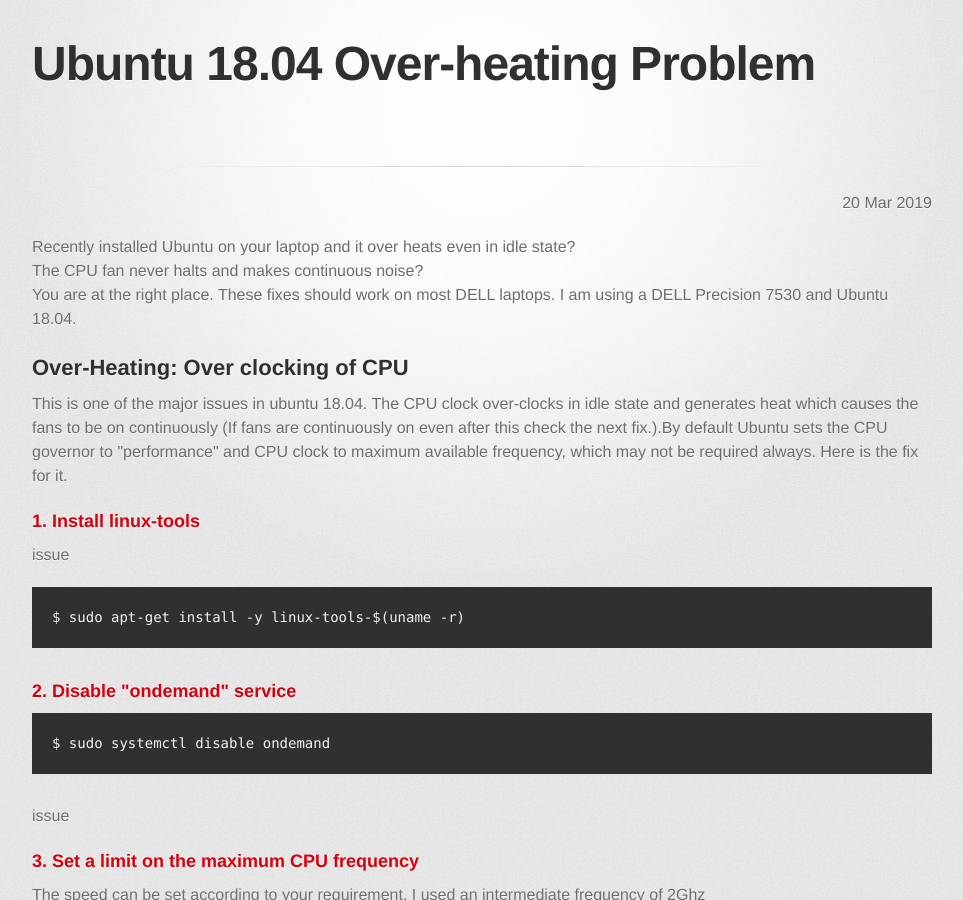
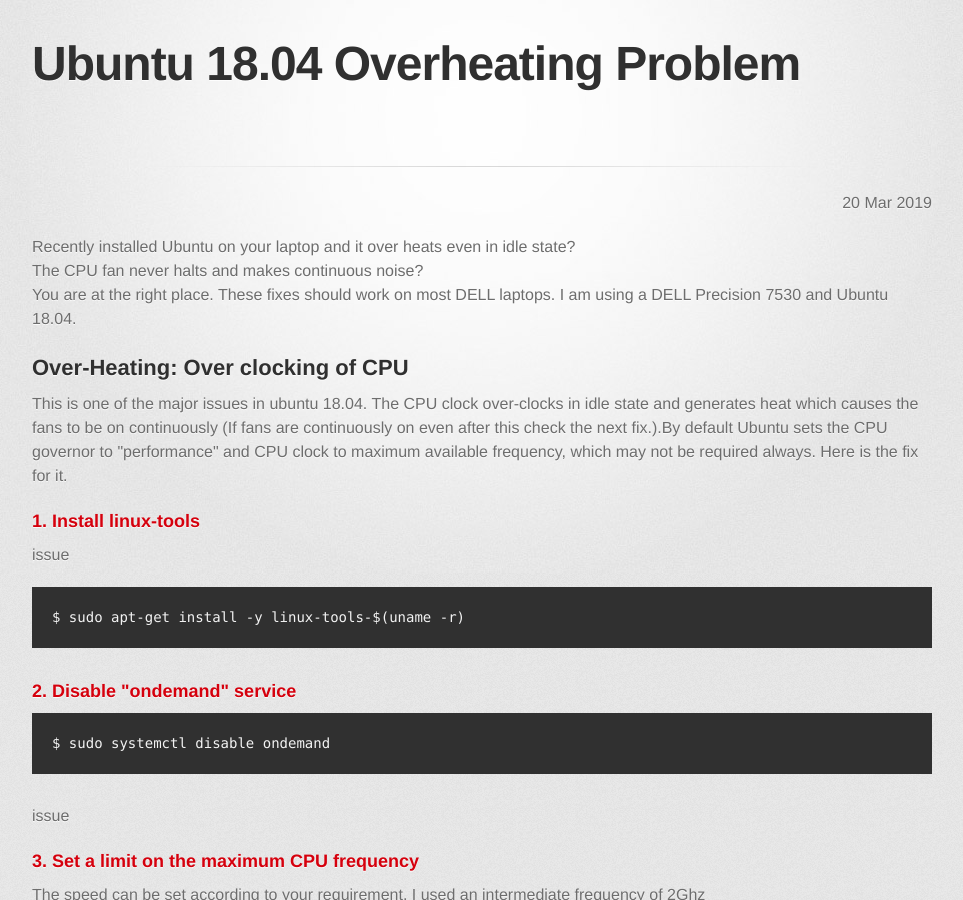
Before and after one commit to sphanit/sphanit.github.io, a Jekyll site: the page built from _posts/2019-03-20-u18heatfix.md, in a window 1280 px wide and 900 px high. Shown: the whole window, without its empty margins (158-1121 px from the left). Built offline with Jekyll 4.4.1, drawn with Linux system fonts in a browser that asks for light colours; some web fonts are replaced; comment, search, counter and statistics services are not loaded; the repository's description, which GitHub fills in, is left out.

Commit message:
Update 2019-03-20-u18heatfix.md

```diff
--- a/_posts/2019-03-20-u18heatfix.md
+++ b/_posts/2019-03-20-u18heatfix.md
@@ -1,6 +1,6 @@
 ---
 layout: post
-title: "Ubuntu 18.04 Over-heating Problem"
+title: "Ubuntu 18.04 Overheating Problem"
 date: 2019-03-20
 ---
 
```
